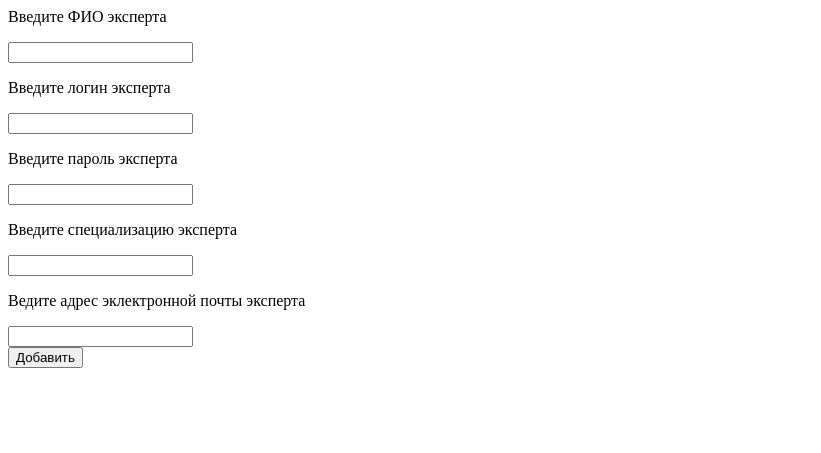
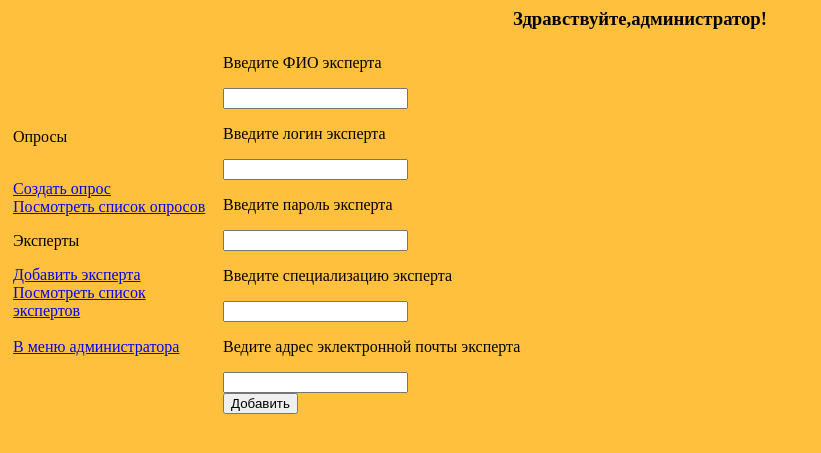
Before and after one commit to savsun/opros.ru, a PHP site: page /addExpert.php in a window 1280 px wide. Shown: the top 453 px of the page, without its empty margins (0-821 px from the left). Run offline with PHP 8.4, Linux system fonts and the light colour scheme.

Commit message:
Доюавление эксперта

```diff
--- a/www/addExpert.php
+++ b/www/addExpert.php
@@ -3,7 +3,21 @@
   <title>AddExpert</title>
  </head>
 
-<body>
+<body bgcolor="ffc13d">
+	<center>
+		<h3>Здравствуйте,администратор!</h3>
+	</center>
+	<table valign="center" width="700" cellspacing="0" cellpadding="5">
+		<tr valign="left">
+			<td width="200"><p>Опросы</p><br>
+				<a href=createInterview.php>Создать опрос</a><br>
+				<a href=ListOfInterview.php>Посмотреть список опросов</a><br>
+				<p>Эксперты</p>
+				<a href=addExpert.php>Добавить эксперта</a><br>
+				<a href=ListOfExpert.php>Посмотреть список экспертов</a><br><br>
+				<a href=admin.php>В меню администратора</a><br>
+			</td>
+			<td>
 				<form method="post" action="addExpert.php">
 					<p>Введите ФИО эксперта</p>
 					<input type="text" name="fio" required/><br>
@@ -28,8 +42,15 @@
 						$specialization=$_POST['specialization'];
 						$mail=$_POST['mail'];
 						$query=mysql_query("INSERT INTO users (login,password,fio,specialization,mail) VALUES('$login','$password','$fio','$specialization','$mail')") or die(mysql_error());
+						if ($query)
+						{
+							echo "Добавление выполнено успешно!!";
+						}
 					}
 				?>
+			</td>
+		</tr>
+	</table>
 
 </body>
 </html>
--- a/www/director.php
+++ b/www/director.php
@@ -28,7 +28,6 @@
 			<td>
 				<?php
 					//Получение матрицы оценок экспертов
-					var_dump($_SESSION);
 					$name=array_values($_POST);
 
 					$result=mysql_query("SELECT id FROM listofinterview WHERE nameInterview='".$name[0]."'");
--- a/www/expert.php
+++ b/www/expert.php
@@ -12,6 +12,7 @@
 			<?php
 				$db=mysql_connect("localhost","root");
 				mysql_select_db ("interview");
+				print_r ($_SESSION['login']);
 				$query=mysql_query("SELECT fio FROM users WHERE login='".$_SESSION['login']."'");
 				while ($row = mysql_fetch_row($query))
 				{
--- a/www/user.php
+++ b/www/user.php
@@ -52,7 +52,6 @@
 			}
 			$_SESSION['login'] = $login;
 			$_SESSION['password'] = $password;
-			var_dump(session_id());
 	?>
 </body>
 </html>
```
Lines whose indentation alone changed are shown as unchanged.
